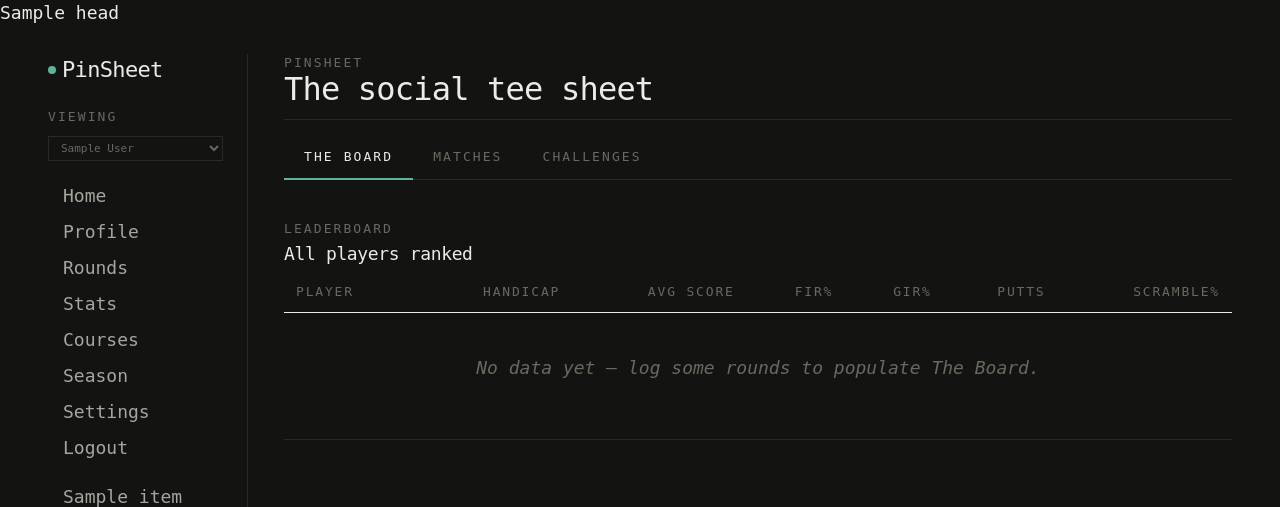
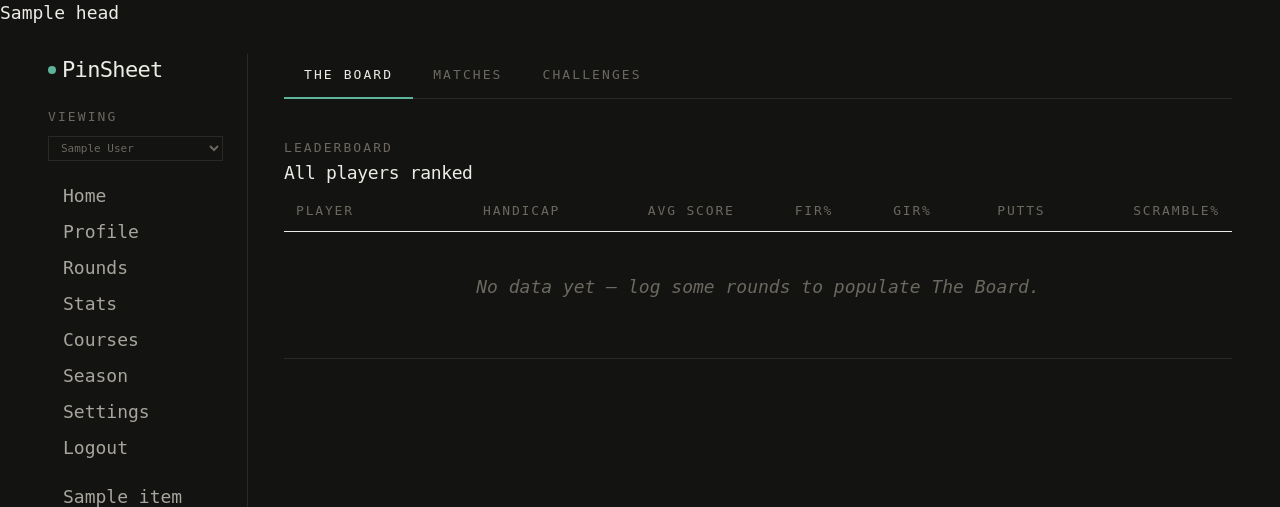
Before and after one commit to BitNinja01/pinsheet-server, a Python web app: template source/web/templates/dashboard_social.html in a window 1280 px wide. Shown: the top 507 px of the page. Run offline with Jinja, Linux system fonts and the light colour scheme; the template is opened without the code that fills it: most values are stand-ins (such as "Sample title", 1, 10 or a date in 2020); some web fonts are replaced.

Commit message:
remove 'The social tee sheet' heading from tabbed dashboard

```diff
--- a/source/web/templates/dashboard_social.html
+++ b/source/web/templates/dashboard_social.html
@@ -2,13 +2,6 @@
 {% block content %}
 
 {% set active_tab = request.args.get('tab', 'board') %}
-
-<div class="ps-topbar">
-    <div>
-        <div class="ps-eyebrow">PinSheet</div>
-        <h1 class="ps-h1">The social tee sheet</h1>
-    </div>
-</div>
 
 <div class="ps-tabs">
     <a href="/?tab=board" class="ps-tab {% if active_tab == 'board' %}is-active{% endif %}">The Board</a>
```
